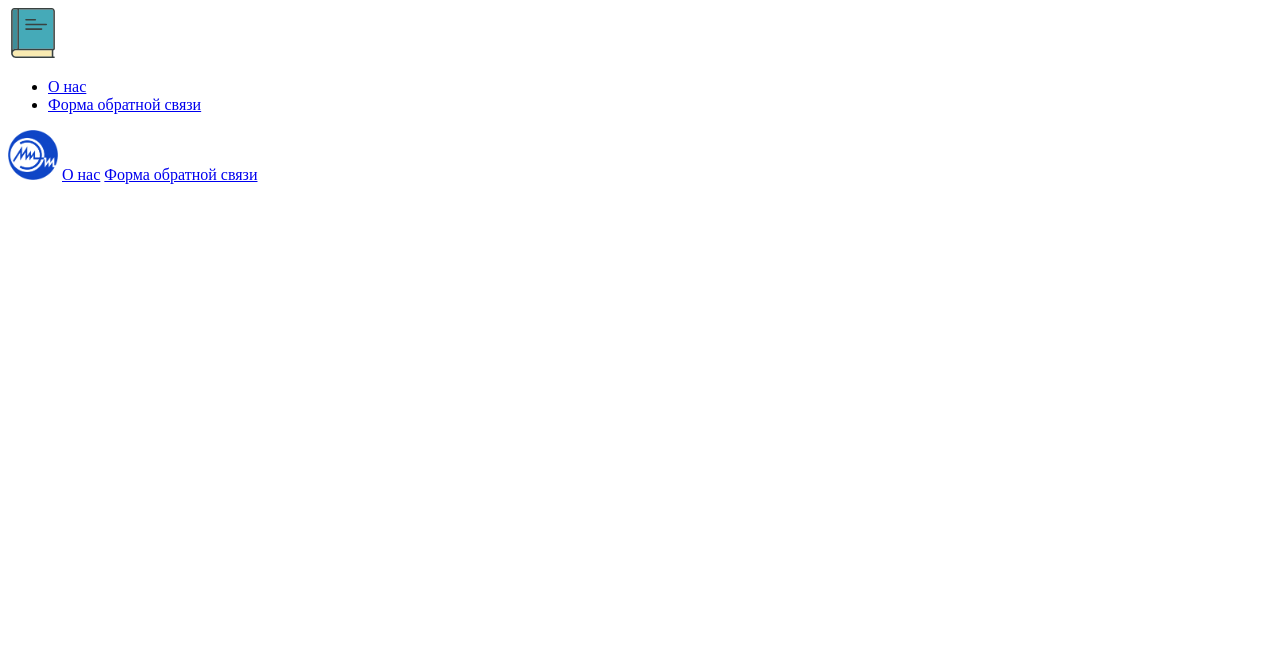
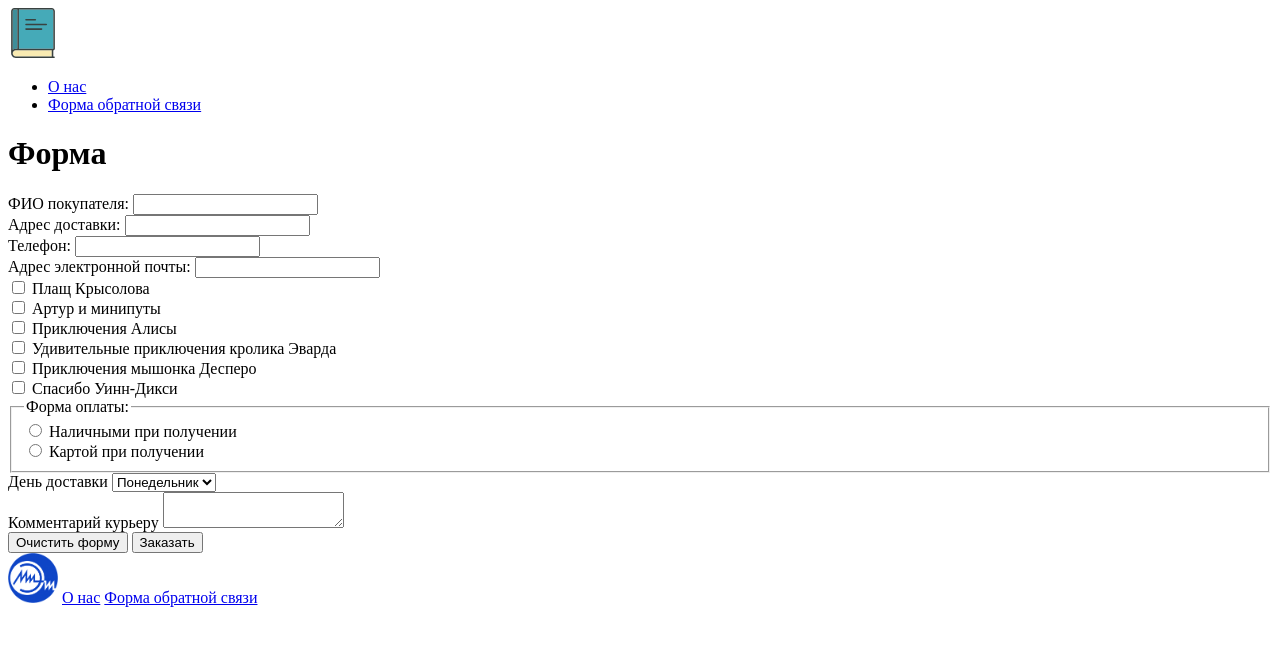
Before and after one commit to livwvil/test, a plain HTML site: page form.html in a window 1280 px wide. Drawn offline with Linux system fonts and the light colour scheme.

Commit message:
feat: add form

```diff
--- a/form.html
+++ b/form.html
@@ -17,7 +17,80 @@
         </ul>
       </nav>
     </header>
-    <main></main>
+    <main>
+      <h1>Форма</h1>
+      <form>
+        <div>
+          <label for="fio">ФИО покупателя:</label>
+          <input type="text" id="fio" name="fio" />
+        </div>
+        <div>
+          <label for="address">Адрес доставки:</label>
+          <input type="text" id="address" name="address" />
+        </div>
+        <div>
+          <label for="phone">Телефон:</label>
+          <input type="text" id="phone" name="phone" />
+        </div>
+        <div>
+          <label for="email">Адрес электронной почты:</label>
+          <input type="text" id="email" name="email" />
+        </div>
+        <div>
+          <div>
+            <input type="checkbox" id="book1" name="book1" />
+            <label for="book1">Плащ Крысолова</label>
+          </div>
+          <div>
+            <input type="checkbox" id="book2" name="book2" />
+            <label for="book2">Артур и минипуты</label>
+          </div>
+          <div>
+            <input type="checkbox" id="book3" name="book3" />
+            <label for="book3">Приключения Алисы</label>
+          </div>
+          <div>
+            <input type="checkbox" id="book4" name="book4" />
+            <label for="book4">Удивительные приключения кролика Эварда</label>
+          </div>
+          <div>
+            <input type="checkbox" id="book5" name="book5" />
+            <label for="book5">Приключения мышонка Десперо</label>
+          </div>
+          <div>
+            <input type="checkbox" id="book6" name="book6" />
+            <label for="book6">Спасибо Уинн-Дикси</label>
+          </div>
+        </div>
+        <div>
+          <fieldset>
+            <legend>Форма оплаты:</legend>
+            <div>
+              <input type="radio" id="cash" name="payment" value="cash" />
+              <label for="cash">Наличными при получении</label>
+            </div>
+            <div>
+              <input type="radio" id="card" name="payment" value="card" />
+              <label for="card">Картой при получении</label>
+            </div>
+          </fieldset>
+        </div>
+        <div>
+          <label for="delivery">День доставки</label>
+          <select name="delivery" id="delivery">
+            <option value="mon">Понедельник</option>
+            <option value="wen">Среда</option>
+            <option value="fri">Пятница</option>
+          </select>
+        </div>
+        <label for="comment">Комментарий курьеру</label>
+        <textarea name="comment" id="comment"></textarea>
+        <div>
+          <input type="reset" value="Очистить форму" />
+          <input type="submit" value="Заказать" />
+        </div>
+      </form>
+    </main>
     <footer>
       <a href="https://miet.ru/"
         ><img
```
